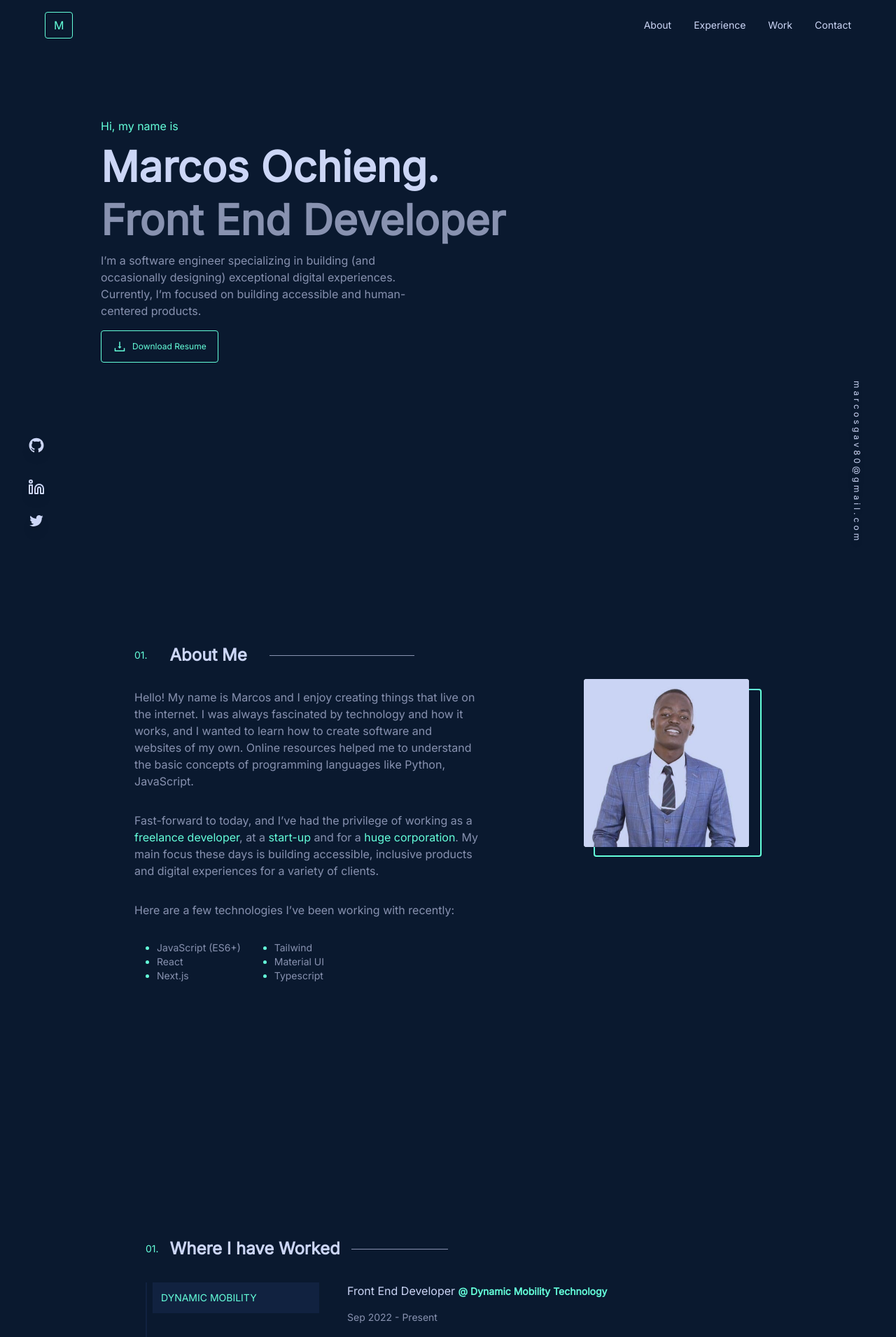
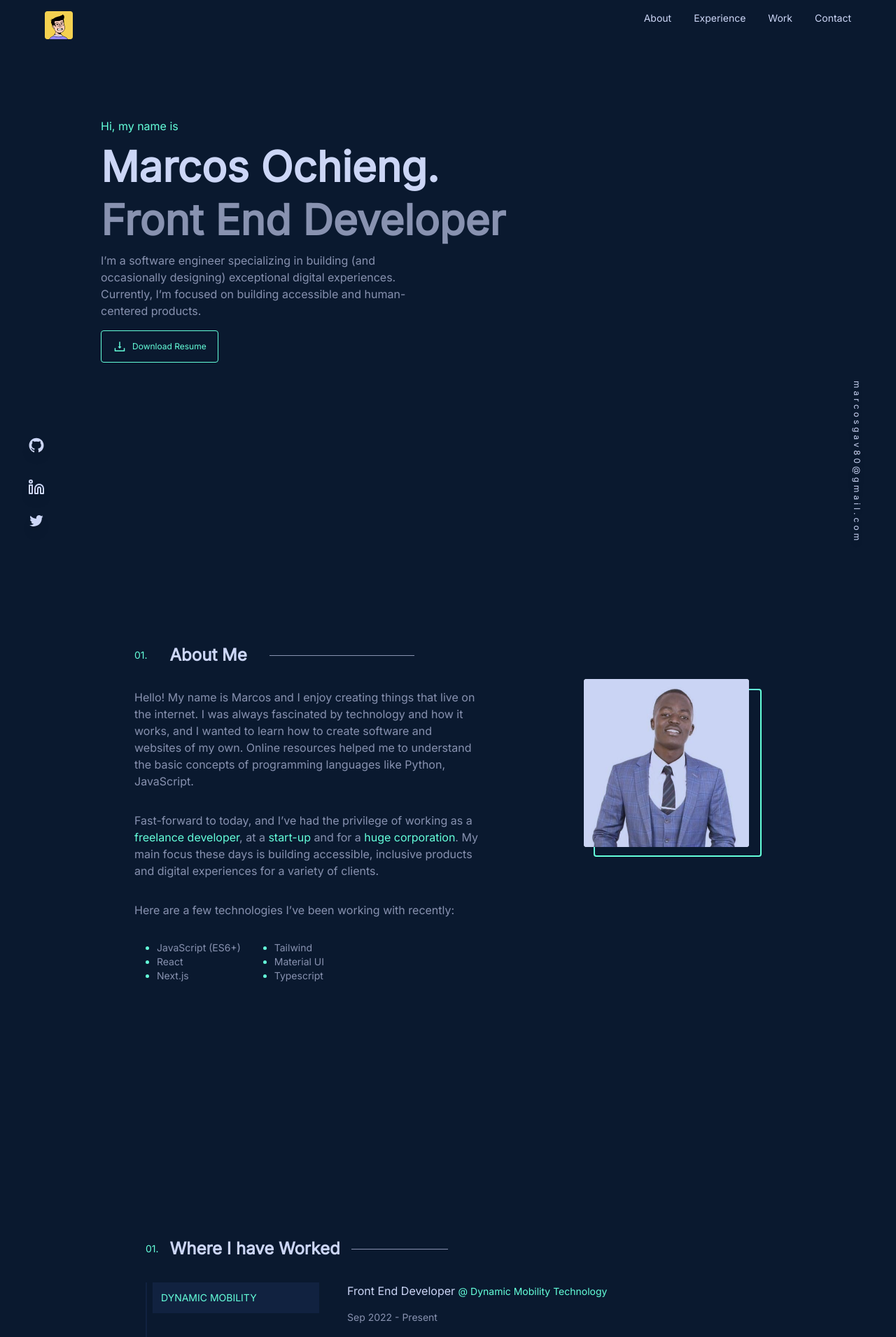
Before and after one commit to Marcos8060/port, a Next.js app: page / in a window 1280 px wide. Shown: the top 1910 px of the page at 70% size. Built offline with nearby package versions, Linux system fonts and the light colour scheme.

Commit message:
updated the portfolio

```diff
--- a/components/drawer.js
+++ b/components/drawer.js
@@ -23,14 +23,13 @@ export default function Drawer({ children, isOpen, setIsOpen }) {
               <div>
                 <AiOutlineClose
                   onClick={() => setIsOpen(false)}
-                  className="text-white text-3xl float-right cursor-pointer"
+                  className="text-secondary text-3xl float-right cursor-pointer"
                 />
               </div>
             </div>
             <div className="flex items-center justify-end px-48">
               <ul className="text-left space-y-8 w-48 py-12">
                 <li className="w-72 px-3 py-2 flex flex-col gap-1 border-b border-primary hover:border-secondary transition ease-in-out duration-700">
-                  <small className="text-secondary font-bold">01.</small>
                   <a
                     className="no-underline text-white hover:text-secondary transition ease-in-out duration-700"
                     href="#about"
@@ -39,7 +38,6 @@ export default function Drawer({ children, isOpen, setIsOpen }) {
                   </a>
                 </li>
                 <li className="w-72 px-3 py-2 group flex flex-col gap-1 border-b border-primary hover:border-secondary transition ease-in-out duration-700">
-                  <small className="text-secondary font-bold">02.</small>
                   <a
                     className="text-white no-underline hover:text-secondary transition ease-in-out duration-700"
                     href="#experience"
@@ -48,7 +46,6 @@ export default function Drawer({ children, isOpen, setIsOpen }) {
                   </a>
                 </li>
                 <li className="w-72 px-3 py-2 group flex flex-col gap-1 border-b border-primary hover:border-secondary transition ease-in-out duration-700">
-                  <small className="text-secondary font-bold">03.</small>
                   <a
                     className="text-white no-underline hover:text-secondary transition ease-in-out duration-700"
                     href="#projects"
@@ -57,7 +54,6 @@ export default function Drawer({ children, isOpen, setIsOpen }) {
                   </a>
                 </li>
                 <li className="w-72 px-3 py-2 group flex flex-col gap-1 border-b border-primary hover:border-secondary transition ease-in-out duration-700">
-                  <small className="text-secondary font-bold">04.</small>
                   <a
                     className="text-white no-underline hover:text-secondary transition ease-in-out duration-700"
                     href="#contact"
--- a/components/experience.js
+++ b/components/experience.js
@@ -48,7 +48,7 @@ const Experience = () => {
               <div className="space-y-4">
                 <h2 className="text-white">
                   Front End Developer{" "}
-                  <span className="text-secondary font-semibold text-sm">
+                  <span className="text-secondary text-sm">
                     {" "}
                     @ Dynamic Mobility Technology
                   </span>
@@ -96,7 +96,7 @@ const Experience = () => {
               <div className="space-y-4">
                 <h2 className="text-white">
                   Software Developer{" "}
-                  <span className="text-secondary font-semibold">
+                  <span className="text-secondary">
                     {" "}
                     @ Aice Africa
                   </span>
@@ -136,7 +136,7 @@ const Experience = () => {
               <div className="space-y-4">
                 <h2 className="text-white">
                   Front End Developer{" "}
-                  <span className="text-secondary font-semibold">
+                  <span className="text-secondary">
                     {" "}
                     @ Optica
                   </span>
--- a/components/navbar.js
+++ b/components/navbar.js
@@ -24,18 +24,18 @@ const Navbar = () => {
 
   return (
     <>
-      <section className="flex items-center justify-between sm:px-16 px-4 py-6 sticky top-0 z-50"
+      <section className="flex justify-between sm:px-16 px-4 sticky top-0 z-50"
       style={{
         transition: "1s ease",
         backgroundColor: navBackground ? "#112240" : "transparent",
       }}
       >
-        <div>
-          <Link href="/" className="text-secondary border border-secondary rounded px-3 py-2">
-            M
+        <div className="py-4">
+          <Link href="/" className="">
+            <img className="w-10" src="/images/me.png" alt="" />
           </Link>
         </div>
-        <nav className="md:block hidden">
+        <nav className="md:block hidden py-4">
           <ul className="flex items-center gap-8">
             <li className="text-secondary text-xs">
               <a href="#about" className="text-white text-sm">About</a>
@@ -51,7 +51,7 @@ const Navbar = () => {
             </li>
           </ul>
         </nav>
-        <div className="md:hidden block">
+        <div className="md:hidden block py-4">
           <AiOutlineMenu
             className="text-secondary text-2xl cursor-pointer"
             onClick={() => setIsOpen(true)}
```
Also changed, not shown: public/images/me.png (added).
